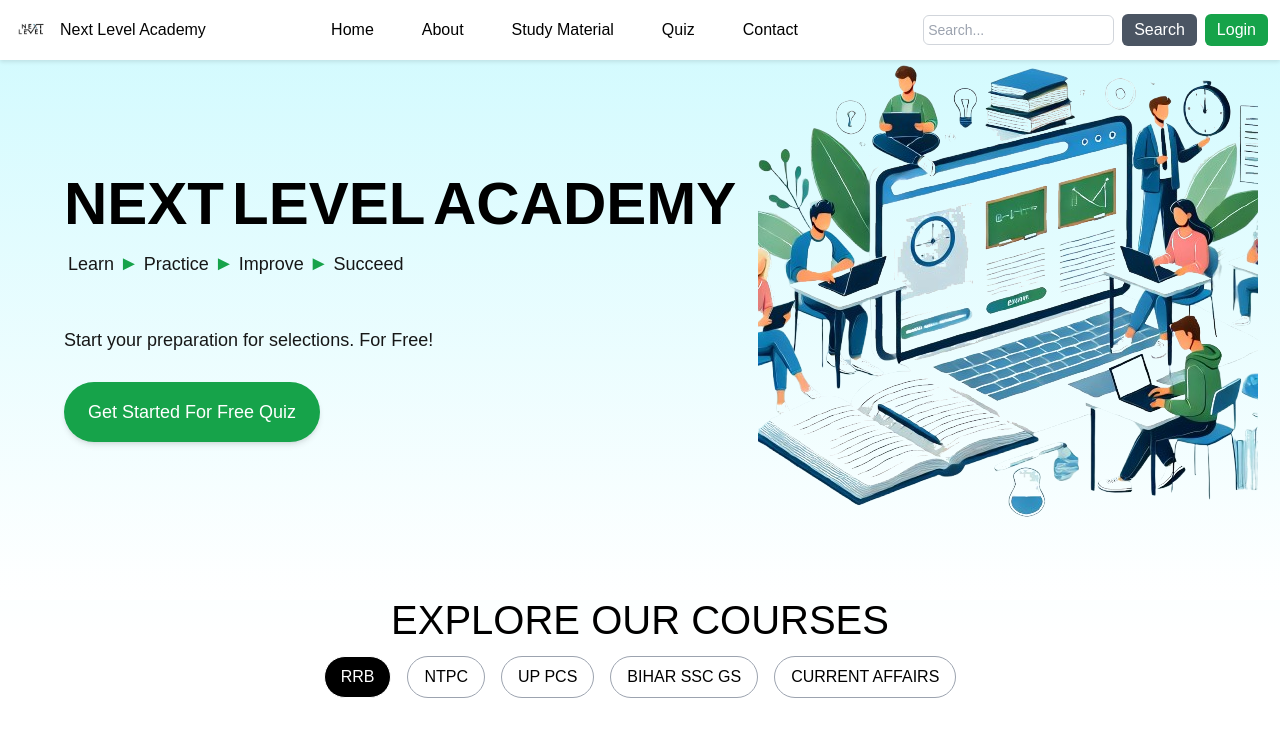
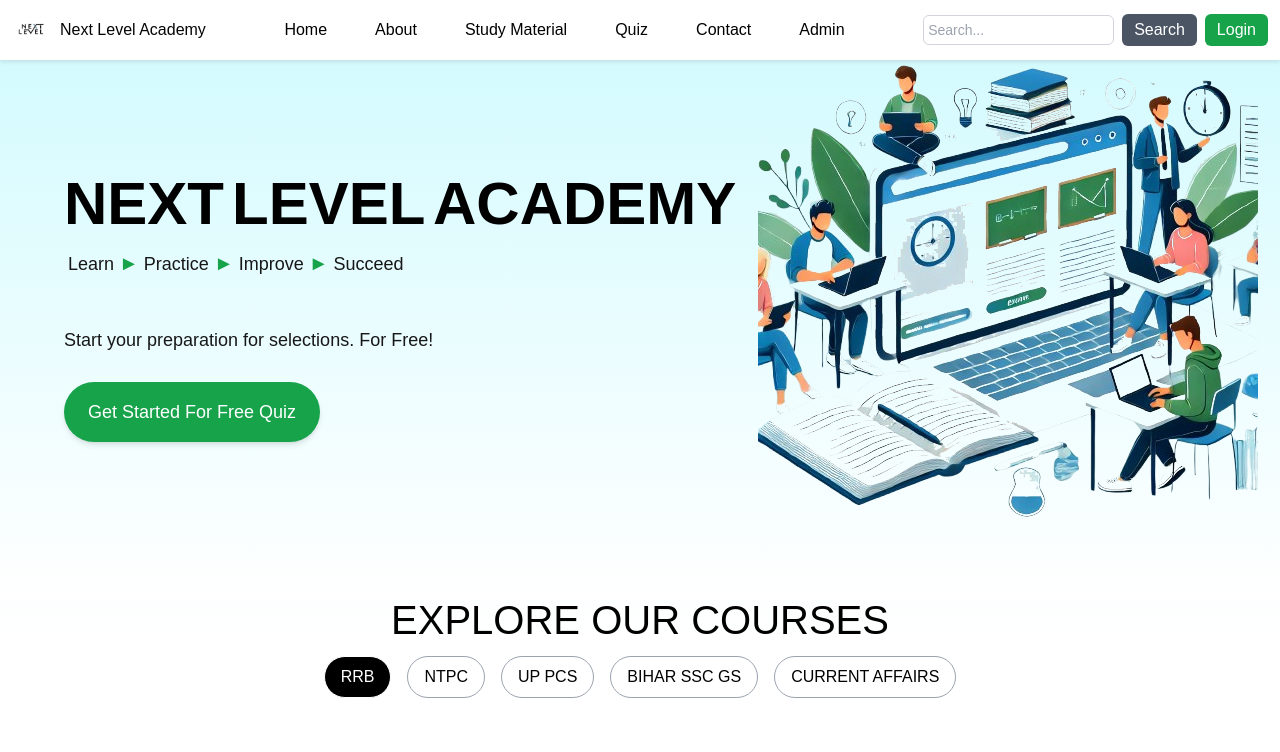
Before and after one commit to mkv4540/nextlevel, a Next.js app in the folder next_level/: page / in a window 1280 px wide. Shown: the top 752 px of the page. Built offline with nearby package versions, Linux system fonts and the light colour scheme.

Commit message:
added admin section

```diff
--- a/next_level/src/components/Navbar.js
+++ b/next_level/src/components/Navbar.js
@@ -73,6 +73,9 @@ export default function Navbar() {
         <Link href="/contact" className="text-black hover:text-gray-500">
           Contact
         </Link>
+        <Link href="/admin" className="text-black hover:text-gray-500">
+          Admin
+        </Link>
       </div>
 
       {/* Search and Login Section */}
```
